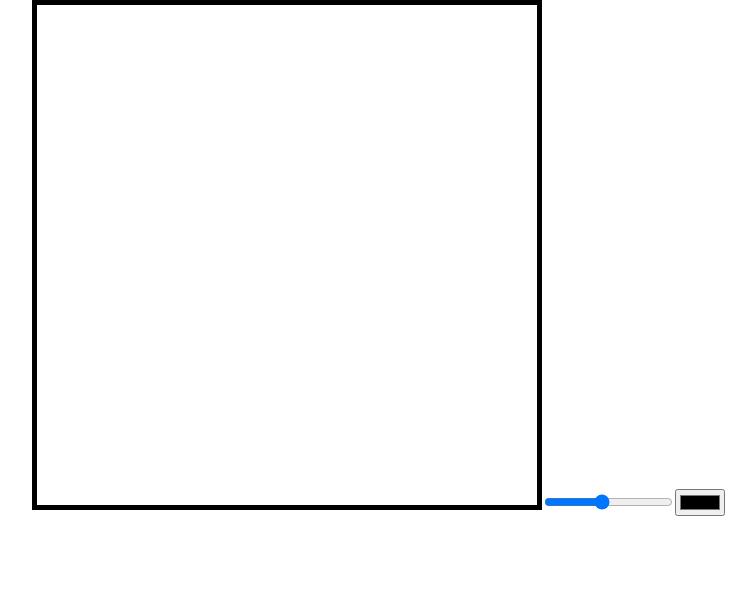
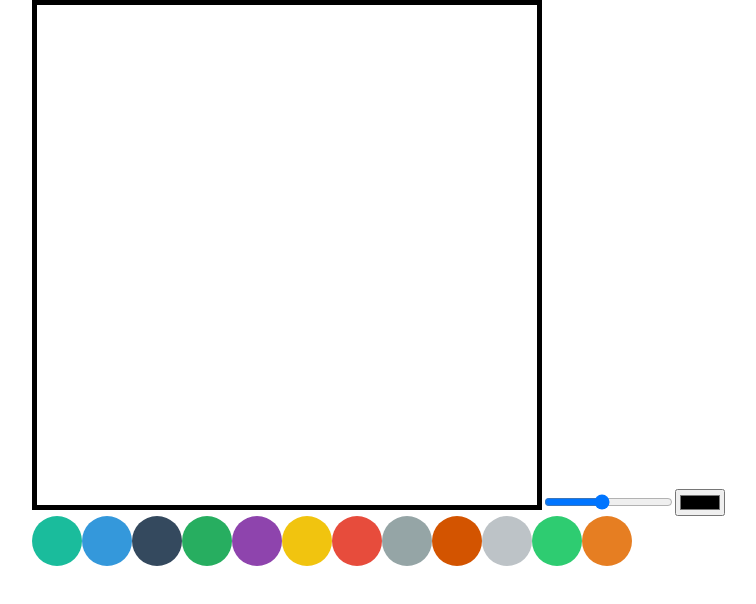
Before and after one commit to sjyoung428/react-canvas, a React (Vite) app: page / in a window 1280 px wide. Shown: the top 604 px of the page, without its empty margins (262-1018 px from the left). Built offline with nearby package versions, Linux system fonts and the light colour scheme.

Commit message:
Feat: color palette

```diff
--- a/src/components/Canvas/index.tsx
+++ b/src/components/Canvas/index.tsx
@@ -2,6 +2,7 @@ import { useContextStore } from "@/store/useContextStore";
 import { useRangeStore } from "@/store/useRangeStore";
 import { useEffect, useRef, useState } from "react";
 import ColorInput from "../ColorInput";
+import Colors from "../Colors/indext";
 import Range from "../Range";
 import { S } from "./styled";
 
@@ -48,6 +49,7 @@ const Canvas = () => {
       <S.Canvas height={500} width={500} ref={canvasRef} />
       <Range />
       <ColorInput />
+      <Colors />
     </>
   );
 };
--- /dev/null
+++ b/src/components/Colors/indext.tsx
@@ -0,0 +1,47 @@
+import { useContextStore } from "@/store/useContextStore";
+import React, { useEffect, useState } from "react";
+import { S } from "./styled";
+
+const Colors = () => {
+  const [colors, _] = useState([
+    { id: 1, color: "#1abc9c" },
+    { id: 2, color: "#3498db" },
+    { id: 3, color: "#34495e" },
+    { id: 4, color: "#27ae60" },
+    { id: 5, color: "#8e44ad" },
+    { id: 6, color: "#f1c40f" },
+    { id: 7, color: "#e74c3c" },
+    { id: 8, color: "#95a5a6" },
+    { id: 9, color: "#d35400" },
+    { id: 10, color: "#bdc3c7" },
+    { id: 11, color: "#2ecc71" },
+    { id: 12, color: "#e67e22" },
+  ]);
+  const [color, setColor] = useState("");
+  const context = useContextStore((state) => state.context);
+
+  useEffect(() => {
+    if (context) {
+      context.strokeStyle = color;
+    }
+  }, [color]);
+
+  const onClick = (event: React.MouseEvent<HTMLSpanElement>) => {
+    setColor(event.currentTarget.id);
+  };
+  console.log(color);
+  return (
+    <S.CircleContainer>
+      {colors.map((color) => (
+        <S.ColorCircle
+          key={color.id}
+          id={color.color}
+          color={color.color}
+          onClick={onClick}
+        />
+      ))}
+    </S.CircleContainer>
+  );
+};
+
+export default Colors;
--- /dev/null
+++ b/src/components/Colors/styled.ts
@@ -0,0 +1,20 @@
+import styled from "styled-components";
+
+const CircleContainer = styled.div`
+  display: flex;
+  width: 100%;
+  height: 100%;
+`;
+
+const ColorCircle = styled.span`
+  width: 50px;
+  height: 50px;
+  border-radius: 50%;
+  cursor: pointer;
+  background-color: ${(props) => props.color};
+`;
+
+export const S = {
+  CircleContainer,
+  ColorCircle,
+};
```
